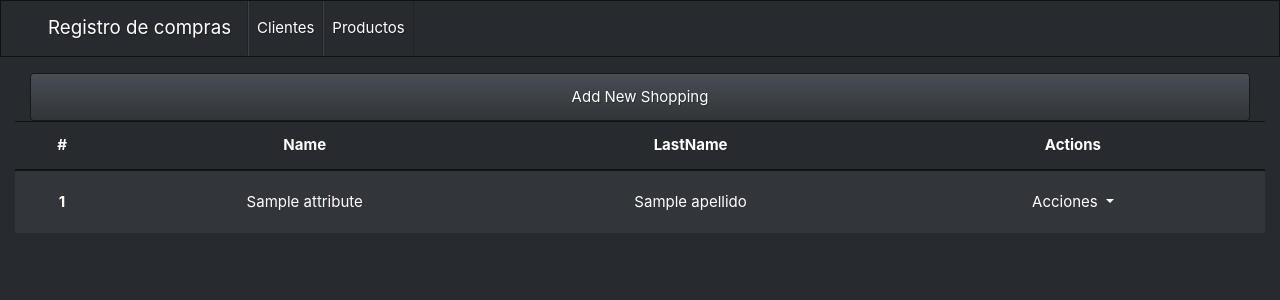
After one commit to alexis2013/chess, a Flask app: template templates/compras.html in a window 1280 px wide. The commit adds this page. Shown: the top 300 px of the page. Run offline with Flask 2, Linux system fonts and the light colour scheme; the template is opened without the code that fills it: most values are stand-ins (such as "Sample title", 1, 10 or a date in 2020); some libraries are stand-ins or nearby versions.

Commit message:
adding compras to front

```diff
--- a/api/api.py
+++ b/api/api.py
@@ -8,3 +8,6 @@ api = Api(app, blue)
 
 api.route(ClienteDetail, "cliente_detail", "/cliente/<id>")
 api.route(ClienteList, "cliente_list", "/clientes")
+
+api.route(ProductoDetail, "producto_detail", "/product/<id>")
+api.route(ProductoList, "producto_list", "/productos")
--- a/main.py
+++ b/main.py
@@ -1,6 +1,10 @@
 import requests
 from flask import Flask, render_template, request, redirect, url_for, flash, session, jsonify
 from api.models.models import *
+
+from clientes import clientes
+from productos import productos
+
 
 def create_app():
     app = Flask(__name__)
@@ -8,9 +12,10 @@ def create_app():
     app.config["SQLALCHEMY_TRACK_MODIFICATIONS"] = False
     with app.app_context():
         from api.api import blue
-        from api.models.models import db
 
         app.register_blueprint(blue)
+        app.register_blueprint(clientes)
+        app.register_blueprint(productos)
     return app
 
 
@@ -22,28 +27,7 @@ db = SQLAlchemy(app)
 
 @app.route('/')
 def index():
-    data = requests.get(url_for("blue.cliente_list", _external=True)).json()
-    return render_template("index.html", data=data)
-
-
-@app.route('/clients', methods=['POST'])
-def clients():
-    if request.method == 'POST':
-        headers = {'content-type': 'application/vnd.api+json'}
-
-        data = {"data" :
-                    {"id" : request.form["id"],
-            "type" : "cliente",
-                          "attributes": {
-                              "name" : request.form["name"]
-                          },
-                    }
-                }
-        data = jsonify(data).json
-        requests.patch(url_for("blue.cliente_detail", _external=True, id=request.form.get("id")),
-                       json=data, headers=headers)
-
-    return redirect(url_for("index"))
+    return redirect(url_for("clientes.clients"))
 
 
 if __name__ == '__main__':
--- /dev/null
+++ b/templates/compras.html
@@ -0,0 +1,123 @@
+{% extends 'layout.html' %}
+{% block body %}
+
+<div class="container-fluid">
+    <div class="container-fluid mt-3">
+       <button class="btn btn-primary btn-block" data-bs-toggle="modal" data-bs-target="#modal-add-client">
+           Add New Shopping
+       </button>
+    </div>
+
+<!-- Modal -->
+
+<div class="modal fade" id="modal-add-client" tabindex="-1" aria-labelledby="exampleModalLabel" aria-hidden="true">
+    <div class="modal-dialog">
+        <div class="modal-content">
+            <div class="modal-header">
+                <h5 class="modal-title" id="exampleModalLabel">Add New Client</h5>
+                <button type="button" class="close" data-bs-dismiss="modal" aria-label="Close">&times;</button>
+            </div>
+            <div class="modal-body">
+                <form action="/new-client" method="POST" enctype="application/vnd.api+json">
+                    <div class="form-group">
+                        <label for="client">Client</label>
+                        <select class="form-select" aria-label="Default select example" name="client" id="client">
+                            <option selected disabled>Open this select menu</option>
+                            {% for client in data.clients %}
+                                <option value="{{client.id}}">{{client.attributes.nombre}} {{client.attributes.apellido}}</option>
+                            {% endfor %}
+                        </select>
+                    </div>
+                    <div class="form-group">
+                        <label for="product">Product</label>
+                        <select class="form-select" aria-label="Default select example" name="product" id="product">
+                            <option selected disabled>Open this select menu</option>
+                            {% for product in data.products %}
+                                <option value="{{client.id}}">{{products.attributes.descripcion}}</option>
+                            {% endfor %}
+                        </select>
+                    </div>
+                    <div class="form-group">
+                        <button type="submit" class="btn btn-primary btn-block">Add Shop</button>
+                    </div>
+                </form>
+            </div>
+        </div>
+    </div>
+</div>
+
+<!-- Fin Modal -->
+
+
+  <table class="table table-striped table-hover">
+    <thead>
+      <tr>
+        <th class="align-middle text-center" scope="col">#</th>
+        <th class="align-middle text-center" scope="col">Name</th>
+        <th class="align-middle text-center" scope="col">LastName</th>
+        <th class="align-middle text-center" scope="col">Actions</th>
+      </tr>
+    </thead>
+    <tbody>
+    {% for client in data.data %}
+      <tr>
+        <th class="align-middle text-center" scope="row">{{client.id}}</th>
+        <td class="align-middle text-center">{{client.attributes.nombre}}</td>
+        <td class="align-middle text-center">{{client.attributes.apellido}}</td>
+        <td class="align-middle text-center">
+          <div class="nav-item dropdown">
+            <a class="nav-link dropdown-toggle" id="navbarDropdownMenuLink" role="button" data-bs-toggle="dropdown" aria-expanded="false">
+              Acciones
+            </a>
+            <ul class="dropdown-menu" aria-labelledby="dropdownMenuLink">
+
+
+              <li>
+                <button type="button" class="dropdown-item" data-bs-toggle="modal" data-bs-target="#modal-client-{{client.id}}">
+                  Update Information
+                </button>
+              </li>
+            </ul>
+          </div>
+        </td>
+      </tr>
+
+  <!-- Modal Cliente -->
+
+<div class="modal fade" id="modal-client-{{client.id}}" tabindex="-1" aria-labelledby="exampleModalLabel" aria-hidden="true">
+    <div class="modal-dialog">
+        <div class="modal-content">
+            <div class="modal-header">
+                <h5 class="modal-title" >Update Information</h5>
+                <button type="button" class="close" data-bs-dismiss="modal" aria-label="Close">&times;</button>
+            </div>
+            <div class="modal-body">
+                <form id="form_client" action="/clients" method="POST" enctype="application/vnd.api+json">
+                    <div class="form-group">
+                        <label for="name">Name </label>
+                        <input name="name" id="name" class="form-control" value="{{client.attributes.nombre}}" type="text" aria-label="input">
+                    </div>
+                    <div class="form-group">
+                        <label for="lastname">Last Name</label>
+                        <input name="lastname" id="lastname" class="form-control" type="text" value="{{client.attributes.apellido}}">
+                    </div>
+                    <input name="id" id="id" class="form-control" type="text" hidden value="{{client.id}}">
+                    <div class="modal-footer">
+                        <button type="submit" class="btn btn-primary">Save</button>
+                        <button type="button" class="btn btn-secondary" data-bs-dismiss="modal">Close</button>
+                  </div>
+                </form>
+            </div>
+        </div>
+    </div>
+</div>
+
+<!-- Fin Modal -->
+
+      {% endfor %}
+    </tbody>
+  </table>
+</div>
+
+
+{% endblock %}
--- a/templates/layout.html
+++ b/templates/layout.html
@@ -7,6 +7,27 @@
     <link rel="stylesheet" href="https://bootswatch.com/4/slate/bootstrap.min.css">
 </head>
 <body>
+
+    <nav class="navbar navbar-expand-lg navbar-dark bg-dark">
+        <div class="container-fluid">
+            <a class="navbar-brand" href="/">Registro de compras</a>
+            <button class="navbar-toggler" type="button" data-bs-toggle="collapse" data-bs-target="#navbarNavDropdown" aria-controls="navbarNavDropdown" aria-expanded="false" aria-label="Toggle navigation">
+                <span class="navbar-toggler-icon"></span>
+            </button>
+            <div class="collapse navbar-collapse" id="navbarNavDropdown">
+                <ul class="navbar-nav">
+                    <li class="nav-item">
+                        <a class="nav-link active" aria-current="page" href="/clients">Clientes</a>
+                    </li>
+
+                    <li class="nav-item">
+                        <a class="nav-link active" aria-current="page" href="/products">Productos</a>
+                    </li>
+                </ul>
+            </div>
+        </div>
+    </nav>
+
 
 {% block body %}
 {% endblock %}
```
Also changed, not shown: api/models/models.py (+1 -21 lines), api/resources.py (+21 -0 lines), api/schema/schema.py (+37 -0 lines), clientes.py (added, +47 -0 lines), productos.py (added, +45 -0 lines), templates/clientes.html (renamed from templates/index.html, +38 -1 lines), templates/productos.html (added, +113 -0 lines), test.db.
